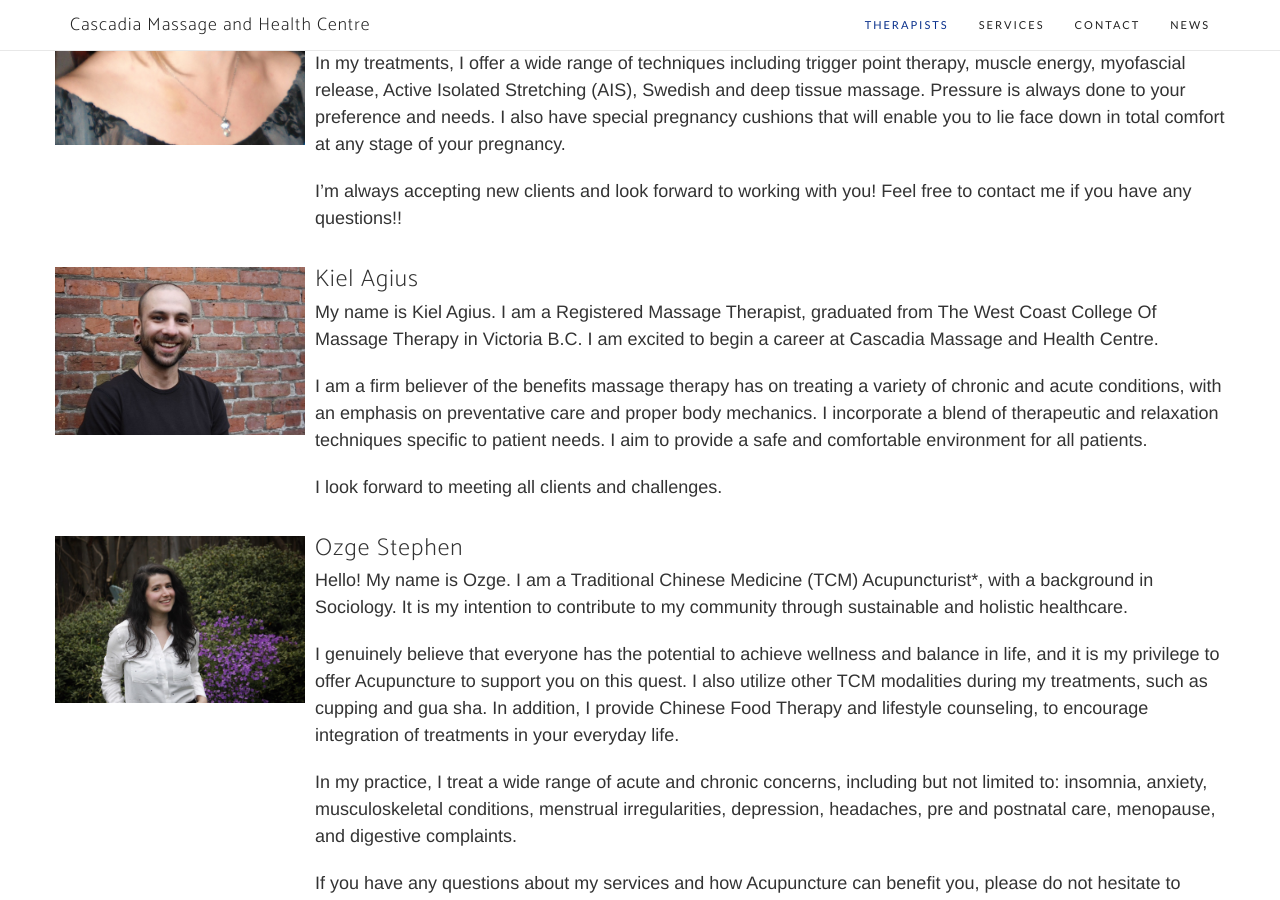
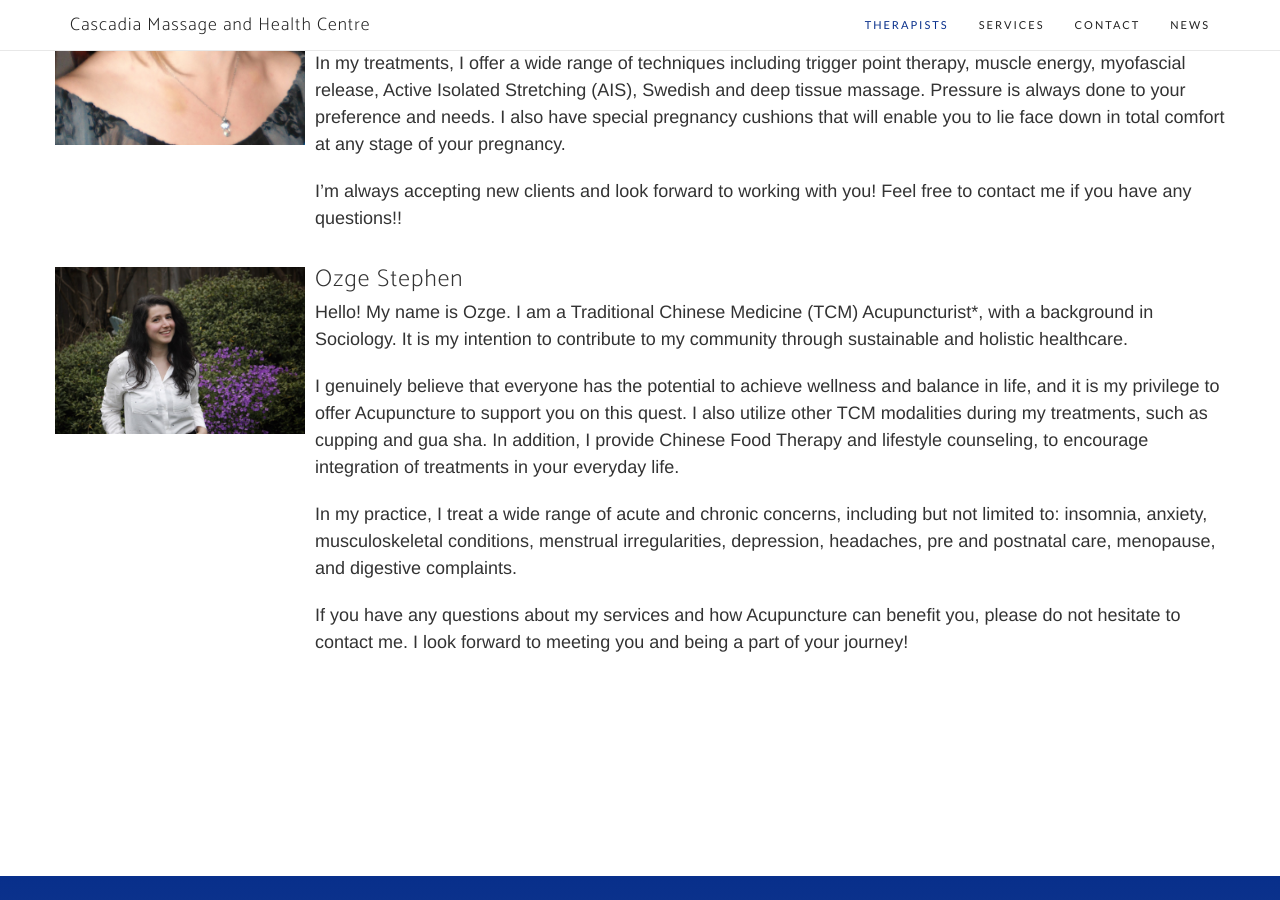
Before and after one commit to cbrucermt/cascadiahealth, a Jekyll site: the page built from index.html, in a window 1280 px wide and 900 px high, scrolled down 1411 px. Built offline with Jekyll 4.4.1, drawn with Linux system fonts in a browser that asks for light colours; nearby versions of some CDN libraries; some web fonts are replaced; the list of posts is cut into pages by our own code.

Commit message:
Remove Kiel from listing

```diff
--- a/index.html
+++ b/index.html
@@ -40,19 +40,6 @@ layout: main
                     <p>I’m always accepting new clients and look forward to working with you! Feel free to contact me if you have any questions!!</p>
                 </div>
             </div>
-
-            <div class="media">
-                <div class="media-left">
-                    <img src="/img/profile-kiel.jpg" class="media-object" style="max-width: 25rem;"/>
-                </div>
-                <div class="media-body">
-                    <h3 class="media-heading">Kiel Agius</h3>
-                    <p>My name is Kiel Agius. I am a Registered Massage Therapist, graduated from The West Coast College Of Massage Therapy in Victoria B.C. I am excited to begin a career at Cascadia Massage and Health Centre.</p>
-                    <p>I am a firm believer of the benefits massage therapy has on treating a variety of chronic and acute conditions, with an emphasis on preventative care and proper body mechanics. I incorporate a blend of therapeutic and relaxation techniques specific to patient needs. I aim to provide a safe and comfortable environment for all patients.</p>
-                    <p>I look forward to meeting all clients and challenges.</p>
-                </div>
-            </div>
-
 
             <div class="media">
                 <div class="media-left">
@@ -172,7 +159,7 @@ layout: main
                 </ul>
             </div>
             <div class="col-md-6">
-                <iframe src="https://www.google.com/maps/embed?pb=!1m18!1m12!1m3!1d84715.03419199157!2d-123.41549898840705!3d48.43072147046863!2m3!1f0!2f0!3f0!3m2!1i1024!2i768!4f13.1!3m3!1m2!1s0x0%3A0xf6f914eb46c6679c!2sCascadia+Massage+and+Health+Centre!5e0!3m2!1sen!2sca!4v1521001622820" width="600" height="450" frameborder="0" style="border:0" allowfullscreen></iframe>
+                <iframe src="https://www.google.com/maps/embed?pb=!1m18!1m12!1m3!1d84715.03419199157!2d-123.41549898840705!3d48.43072147046863!2m3!1f0!2f0!3f0!3m2!1i1024!2i768!4f13.1!3m3!1m2!1s0x0%3A0xf6f914eb46c6679c!2sCascadia+Massage+and+Health+Centre!5e0!3m2!1sen!2sca!4v1521001622820" width="100%" height="450" frameborder="0" style="border:0" allowfullscreen></iframe>
             </div>
         </section>
     </div>
```
